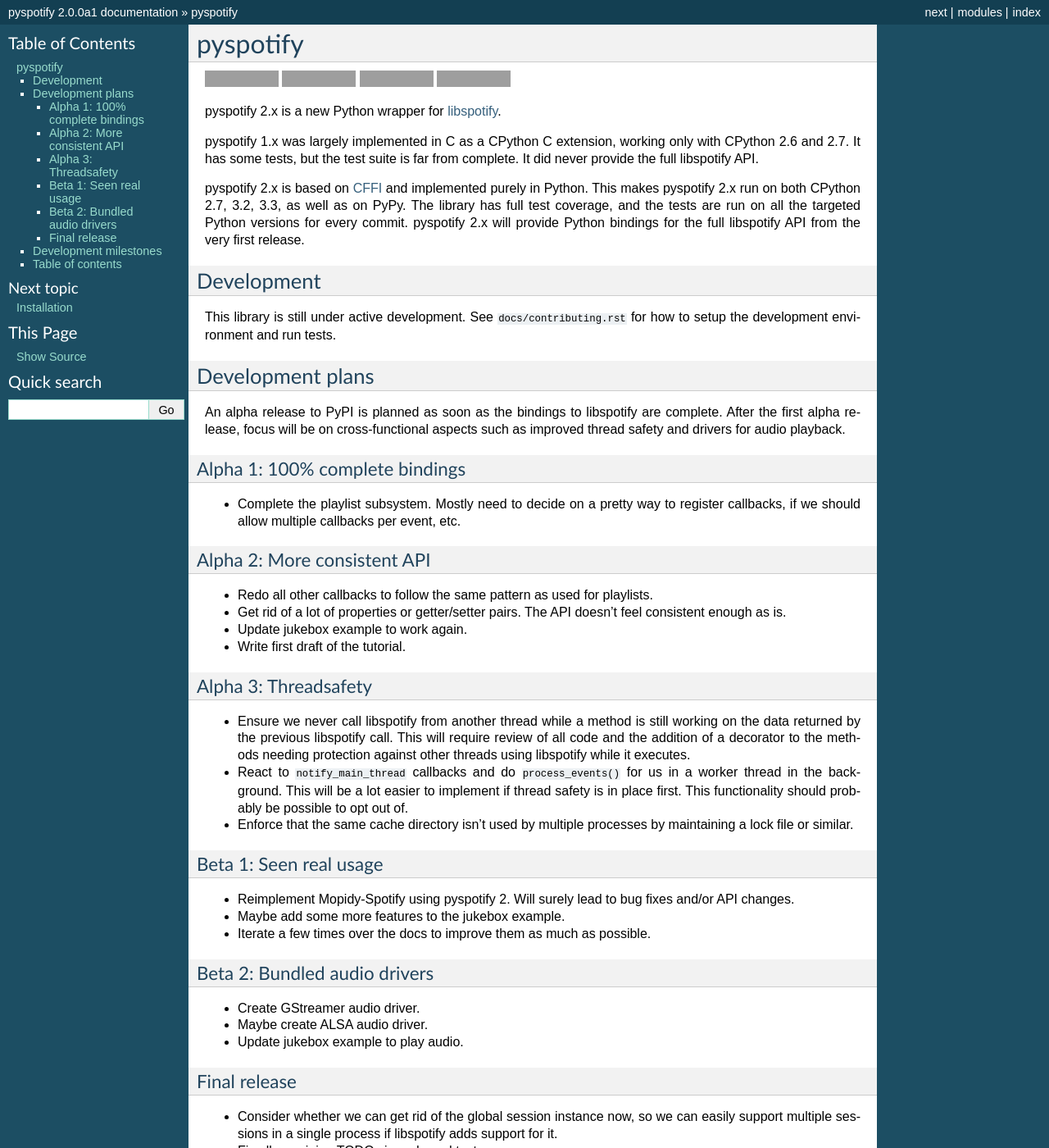
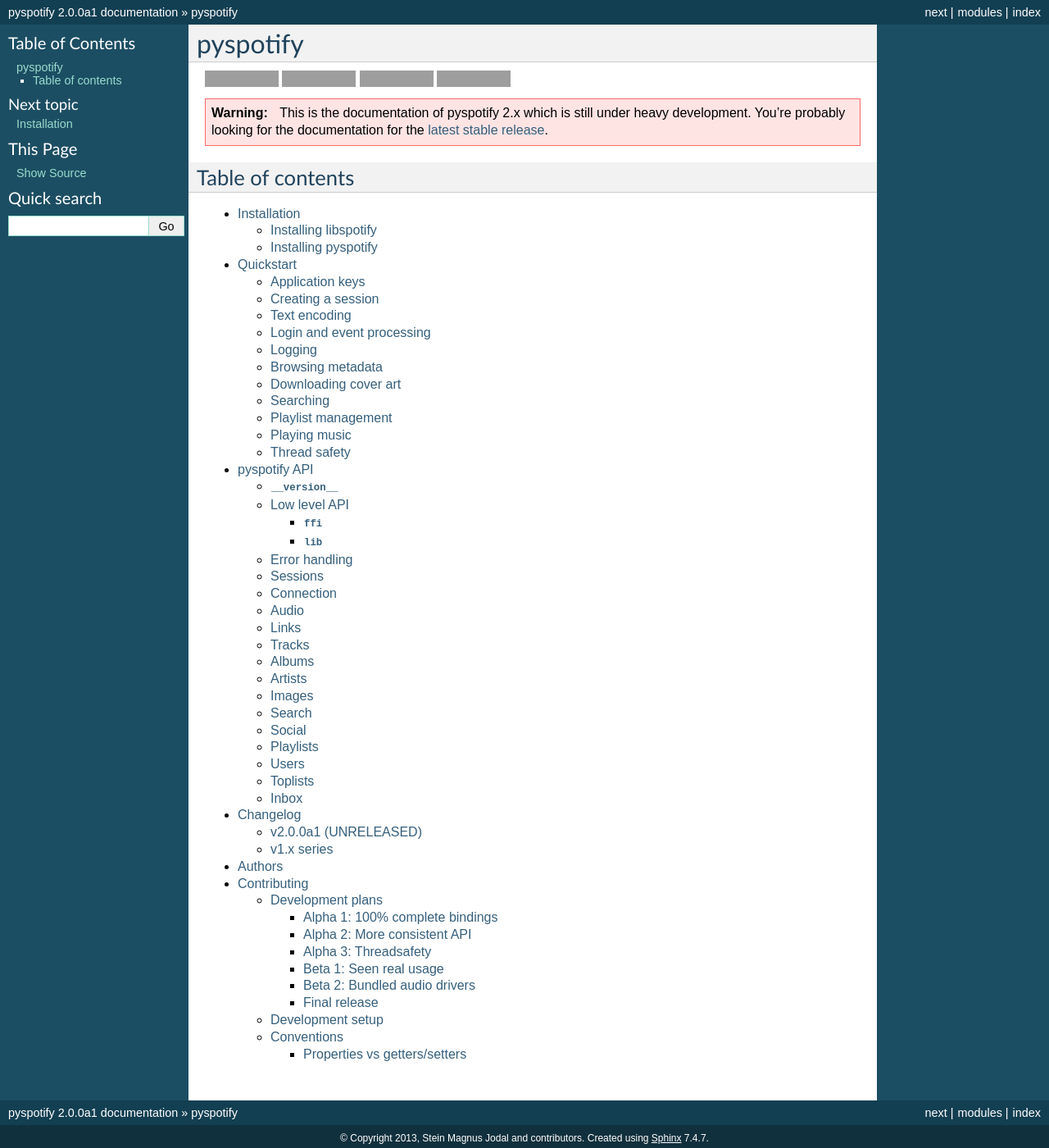
Before and after one commit to jodal/pyspotify, a Sphinx documentation site: the page built from docs/index.rst, in a window 1280 px wide and 1400 px high. Shown: the whole window at 82% size. Built offline with Sphinx 7.4.7, drawn with Linux system fonts in a browser that asks for light colours; some of the changed text lies outside the part shown; grey boxes are pictures that could not be loaded.

Commit message:
docs: Move dev plans to contributing page

```diff
--- a/README.rst
+++ b/README.rst
@@ -17,104 +17,3 @@
 .. image:: https://coveralls.io/repos/mopidy/pyspotify/badge.png?branch=v2.x/develop
    :target: https://coveralls.io/r/mopidy/pyspotify?branch=v2.x/develop
    :alt: Test coverage
-
-pyspotify 2.x is a new Python wrapper for `libspotify
-<https://developer.spotify.com/technologies/libspotify/>`__.
-
-pyspotify 1.x was largely implemented in C as a CPython C extension, working
-only with CPython 2.6 and 2.7. It has some tests, but the test suite is far
-from complete. It did never provide the full libspotify API.
-
-pyspotify 2.x is based on `CFFI <http://cffi.readthedocs.org/>`__ and
-implemented purely in Python. This makes pyspotify 2.x run on both CPython 2.7,
-3.2, 3.3, as well as on PyPy. The library has full test coverage, and the tests
-are run on all the targeted Python versions for every commit. pyspotify 2.x
-will provide Python bindings for the full libspotify API from the very first
-release.
-
-
-Development
-===========
-
-This library is still under active development. See ``docs/contributing.rst``
-for how to setup the development environment and run tests.
-
-
-Development plans
-=================
-
-An alpha release to PyPI is planned as soon as the bindings to libspotify are
-complete. After the first alpha release, focus will be on cross-functional
-aspects such as improved thread safety and drivers for audio playback.
-
-Alpha 1: 100% complete bindings
--------------------------------
-
-- Complete the playlist subsystem. Mostly need to decide on a pretty way to
-  register callbacks, if we should allow multiple callbacks per event, etc.
-
-Alpha 2: More consistent API
-----------------------------
-
-- Redo all other callbacks to follow the same pattern as used for playlists.
-
-- Get rid of a lot of properties or getter/setter pairs. The API doesn't feel
-  consistent enough as is.
-
-- Update jukebox example to work again.
-
-- Write first draft of the tutorial.
-
-Alpha 3: Threadsafety
----------------------
-
-- Ensure we never call libspotify from another thread while a method is still
-  working on the data returned by the previous libspotify call. This will
-  require review of all code and the addition of a decorator to the methods
-  needing protection against other threads using libspotify while it executes.
-
-- React to ``notify_main_thread`` callbacks and do ``process_events()`` for us
-  in a worker thread in the background. This will be a lot easier to implement
-  if thread safety is in place first. This functionality should probably be
-  possible to opt out of.
-
-- Enforce that the same cache directory isn't used by multiple processes by
-  maintaining a lock file or similar.
-
-Beta 1: Seen real usage
------------------------
-
-- Reimplement Mopidy-Spotify using pyspotify 2. Will surely lead to bug fixes
-  and/or API changes.
-
-- Maybe add some more features to the jukebox example.
-
-- Iterate a few times over the docs to improve them as much as possible.
-
-Beta 2: Bundled audio drivers
------------------------------
-
-- Create GStreamer audio driver.
-
-- Maybe create ALSA audio driver.
-
-- Update jukebox example to play audio.
-
-Final release
--------------
-
-- Consider whether we can get rid of the global session instance now, so we can
-  easily support multiple sessions in a single process if libspotify adds
-  support for it.
-
-- Fix all remaining TODOs in code and tests.
-
-- Fix all remaining FIXMEs in code and tests.
-
-- Revisit all XXXs in code and tests.
-
-
-Development milestones
-======================
-
-See ``docs/changelog.rst``.
--- a/docs/index.rst
+++ b/docs/index.rst
@@ -1,4 +1,11 @@
 .. include:: ../README.rst
+
+
+.. warning::
+
+   This is the documentation of pyspotify 2.x which is still under heavy
+   development. You're probably looking for the documentation for the `latest
+   stable release <http://pyspotify.mopidy.com/>`__.
 
 
 Table of contents
```
Also changed, not shown: docs/contributing.rst (+90 -1 lines).
